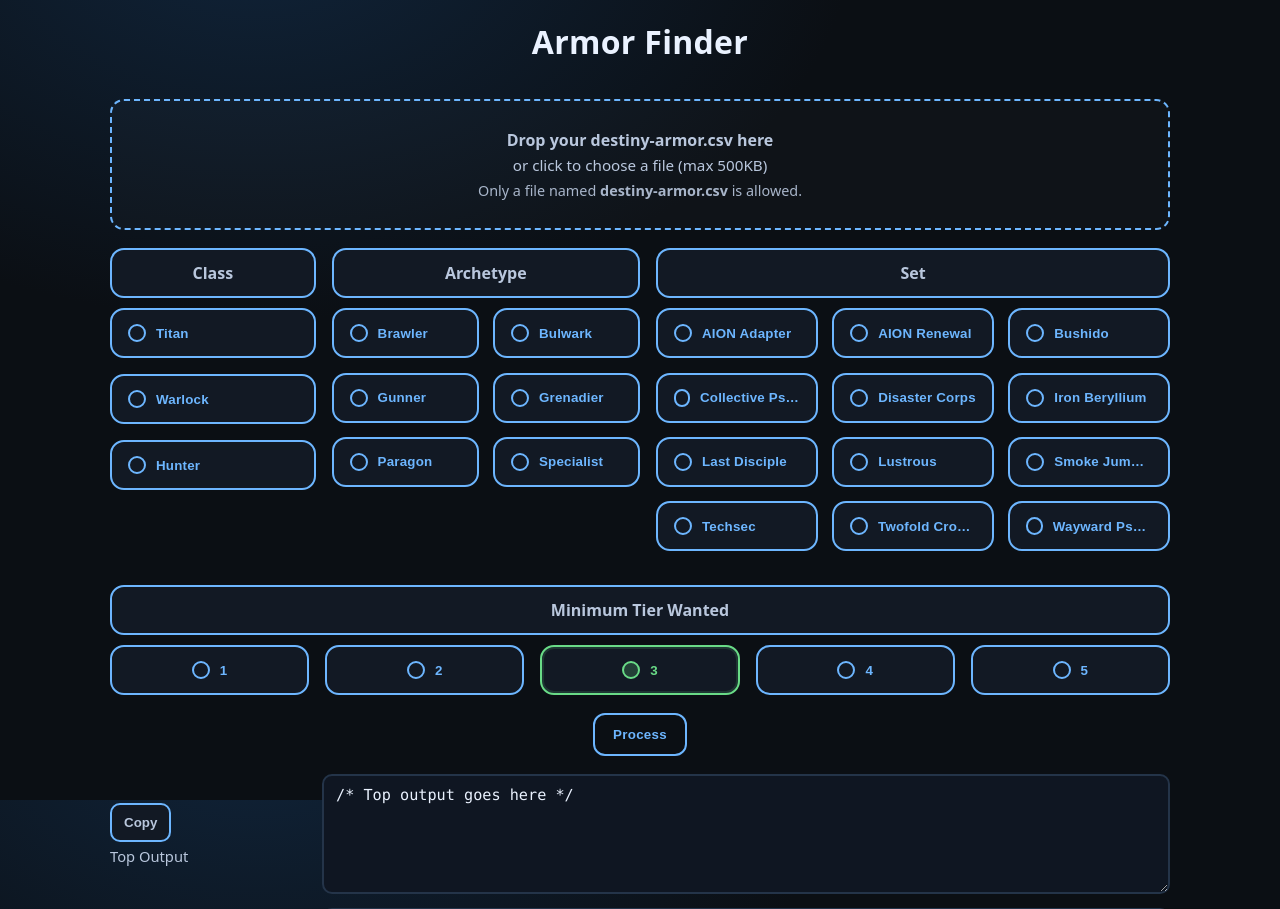
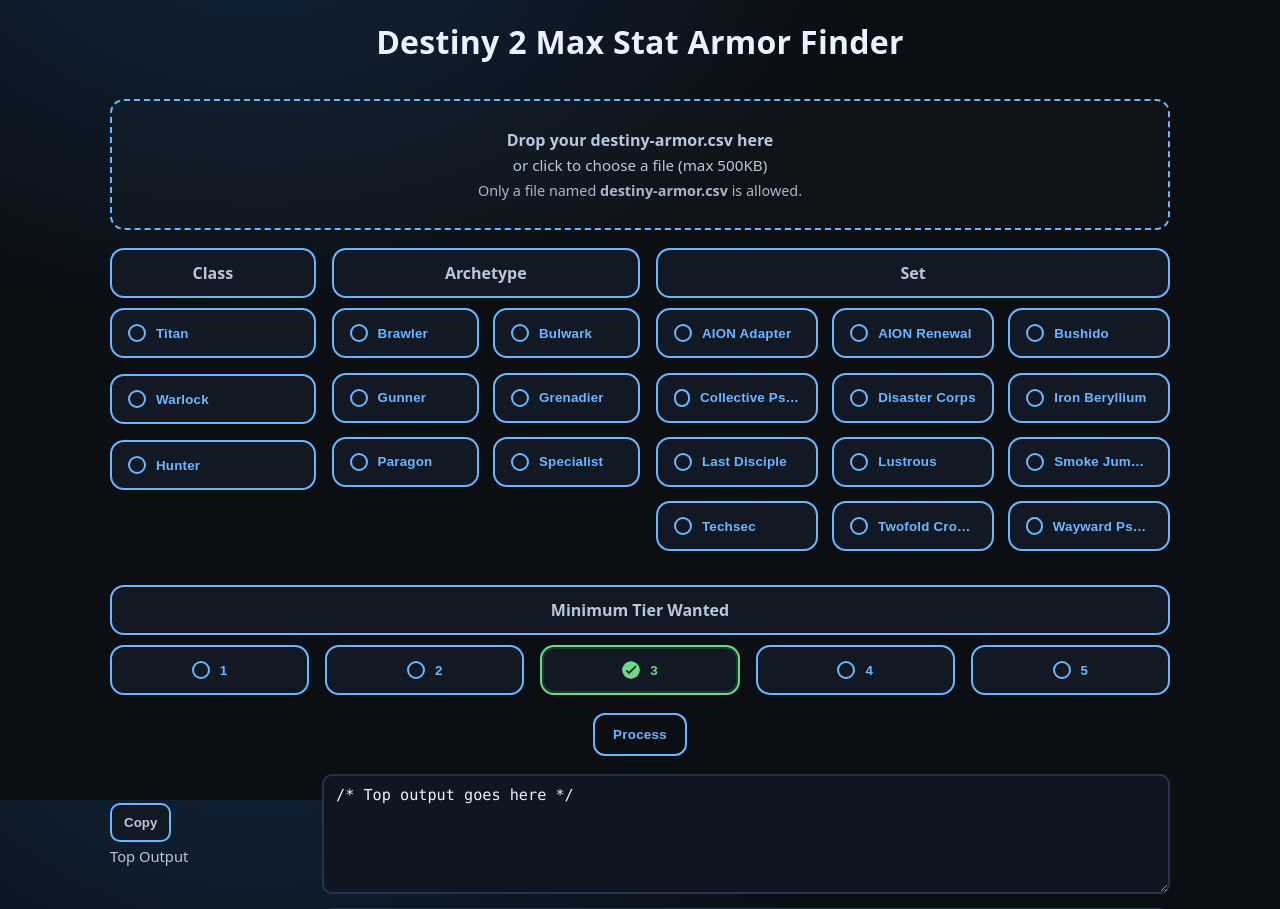
Before and after one commit to Mitchmer/Armor-Finder-DIM, a Flask app: page / in a window 1280 px wide. Shown: the top 909 px of the page. Run offline with Flask 3, Linux system fonts and the light colour scheme.

Commit message:
Added checkmark icon when boxes are toggled on

```diff
--- a/main.py
+++ b/main.py
@@ -8,6 +8,10 @@
 
 app = Flask(__name__)
 
+
+# TODO: Guard against not choosing a class
+# TODO: Guard against not choosing an archetype
+# TODO: remove file text in dropbox if the file is uploaded
 
 def process_csv(file_stream, params):
     # Replace this with your existing logic
--- a/static/styles.css
+++ b/static/styles.css
@@ -125,7 +125,13 @@
   color: var(--accent-on);
   box-shadow: 0 0 0 2px rgba(105,219,135,0.15) inset;
 }
-.toggle-card.on .check{ border-color: var(--accent-on); background: color-mix(in srgb, var(--accent-on) 20%, transparent); }
+
+.toggle-card.on .check{
+  border: none;
+  background-color: var(--accent-on); /* the green tint */
+  -webkit-mask: url("/static/icons/toggle-on.png") center/contain no-repeat;
+  mask: url("/static/icons/toggle-on.png") center/contain no-repeat;
+}
 
 /* Selections layout */
 .selections-grid{
--- a/templates/index.html
+++ b/templates/index.html
@@ -3,12 +3,12 @@
 <head>
   <meta charset="UTF-8" />
   <meta name="viewport" content="width=device-width, initial-scale=1.0" />
-  <title>Armor Finder</title>
+  <title>Destiny 2 Max Stat Armor Finder</title>
   <link rel="stylesheet" href="{{ url_for('static', filename='styles.css') }}">
 </head>
 <body>
   <header class="page-header">
-    <h1 id="appTitle">Armor Finder</h1>
+    <h1 id="appTitle">Destiny 2 Max Stat Armor Finder</h1>
   </header>
 
   <main class="container">
```
Also changed, not shown: static/icons/toggle-on.png (added), static/icons/toggle-on.svg (added).
